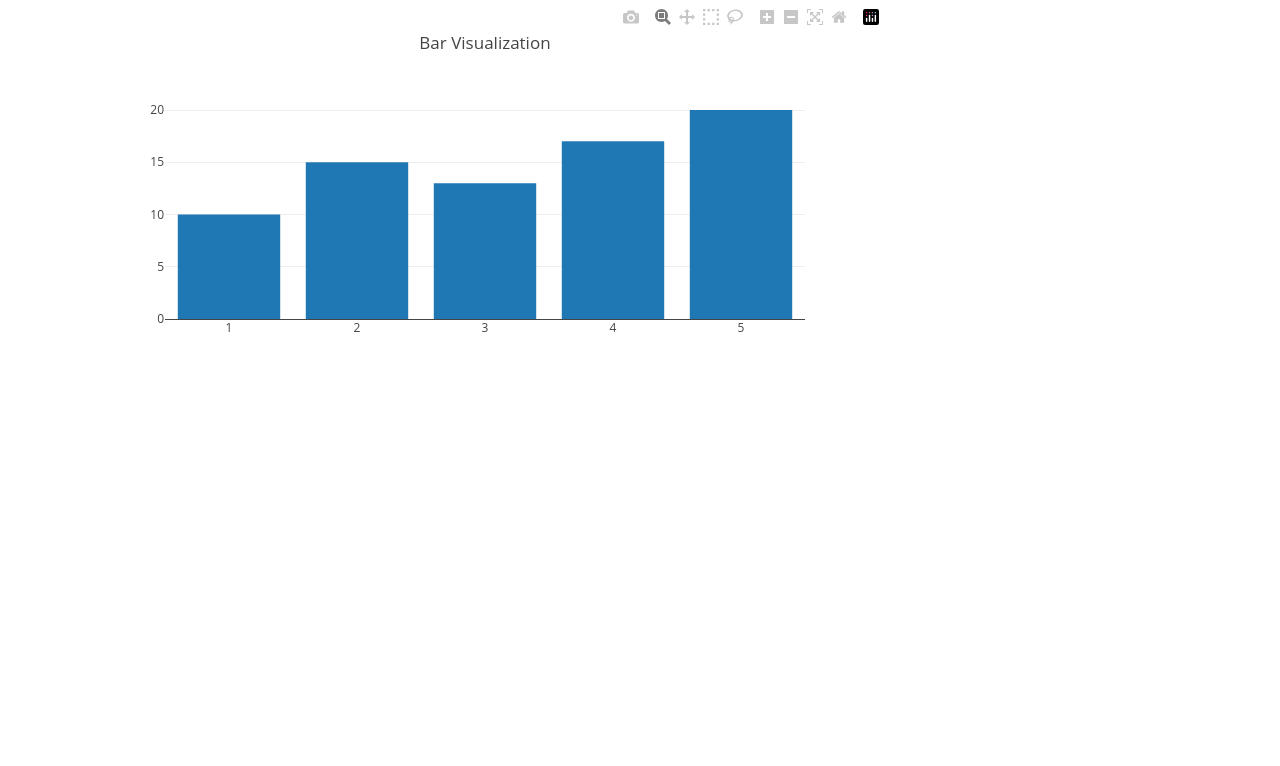
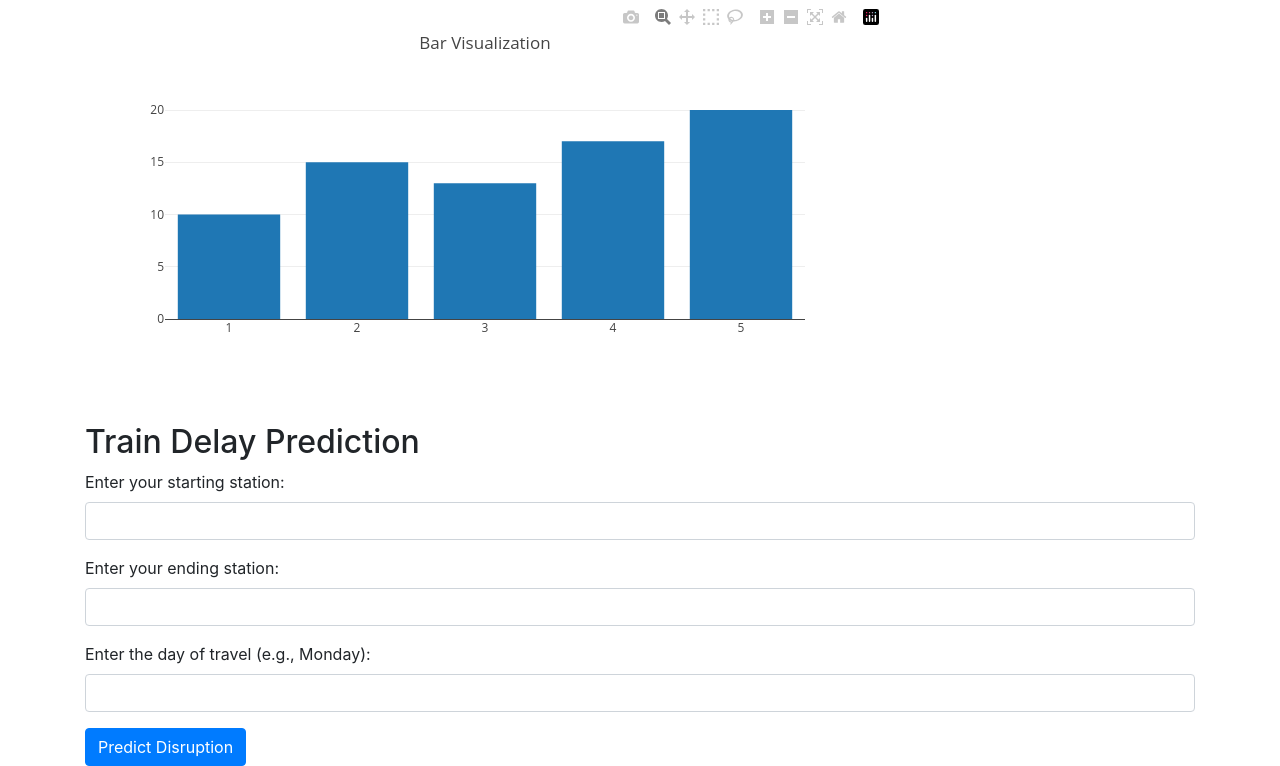
Before and after one commit to AKSKMY/ML_PROJECT, a Flask app: page /user in a window 1280 px wide. Shown: the part 127-893 px from the top of the page. Before the commit the page ends 459 px from the top, so only its background shows below. Run offline with Flask 3, Linux system fonts and the light colour scheme; the visitor is signed in with stand-in values (Sample User, id 1); some libraries are stand-ins or nearby versions.

Commit message:
Added Naive_Bayes to Flask App
WIP adding Graphical representation

```diff
--- a/FLASKAPP/app.py
+++ b/FLASKAPP/app.py
@@ -1,6 +1,12 @@
 from flask import Flask, render_template, request, redirect, url_for, flash, session, jsonify
 import sys
 import os
+import subprocess
+import pickle
+import numpy as np
+import pandas as pd
+from sklearn.model_selection import train_test_split
+from sklearn.metrics import accuracy_score
 
 # Add parent directory to path for imports
 parent_dir = os.path.dirname(os.path.dirname(os.path.abspath(__file__)))
@@ -8,7 +14,6 @@ sys.path.append(parent_dir)
 
 try:
     from Algorithms.ml_models import TrainPredictor
-    # Initialize the predictor
     train_predictor = TrainPredictor()
     predictor_initialized = True
 except Exception as e:
@@ -17,6 +22,21 @@ except Exception as e:
 
 app = Flask(__name__, template_folder='../templates', static_folder='../static')
 app.secret_key = 'train_delay_prediction_key'
+
+# Path to Naive Bayes Model
+BASE_DIR = os.path.dirname(os.path.dirname(os.path.abspath(__file__)))  # ML_PROJECT directory
+MODEL_PATH = os.path.join(BASE_DIR, "Algorithms", "naive_bayes.pkl")
+
+# Load Naive Bayes Model
+try:
+    with open(MODEL_PATH, 'rb') as model_file:
+        naive_bayes_model = pickle.load(model_file)
+    model_loaded = True
+    print(f"Naive Bayes model loaded successfully from: {MODEL_PATH}")
+except Exception as e:
+    print(f"Error loading Naive Bayes model: {e}")
+    naive_bayes_model = None
+    model_loaded = False
 
 # Default model and graph selections
 current_model = "Random Forest"
@@ -34,10 +54,7 @@ def home():
         flash('Error: Prediction model could not be loaded. Please check dependencies.', 'danger')
 
     if 'user_id' in session:
-        if session.get('role') == 'admin':
-            return redirect(url_for('admin_panel'))
-        else:
-            return redirect(url_for('user_dashboard'))
+        return redirect(url_for('user_dashboard') if session.get('role') == 'user' else url_for('admin_panel'))
     return redirect(url_for('login'))
 
 @app.route('/login', methods=['GET', 'POST'])
@@ -45,17 +62,11 @@ def login():
     if request.method == 'POST':
         username = request.form.get('username')
         password = request.form.get('password')
-        role = request.form.get('role')
 
         if username in users and users[username]['password'] == password:
             session['user_id'] = username
             session['role'] = users[username]['role']
-
-            # Redirect based on role
-            if session['role'] == 'admin':
-                return redirect(url_for('admin_panel'))
-            else:
-                return redirect(url_for('user_dashboard'))
+            return redirect(url_for('user_dashboard') if session['role'] == 'user' else url_for('admin_panel'))
         else:
             flash('Invalid credentials', 'danger')
 
@@ -64,48 +75,26 @@ def login():
 @app.route('/admin')
 def admin_panel():
     if 'user_id' in session and session.get('role') == 'admin':
-        if not predictor_initialized:
-            flash('Warning: Model predictor not initialized. Prediction functionality will be limited.', 'warning')
-        return render_template('admin.html',
-                              available_models=train_predictor.available_models if predictor_initialized else [])
+        return render_template('admin.html', available_models=train_predictor.available_models if predictor_initialized else [])
     return redirect(url_for('login'))
 
 @app.route('/user')
 def user_dashboard():
-    if 'user_id' in session:
-        if not predictor_initialized:
-            flash('Warning: Model predictor not initialized. Prediction functionality will be limited.', 'warning')
-        return render_template('user.html')
-    return redirect(url_for('login'))
+    if 'user_id' not in session:
+        return redirect(url_for('login'))
+    return render_template('user.html')
 
 @app.route('/update_model', methods=['POST'])
 def update_model():
     global current_model
     if 'user_id' in session and session.get('role') == 'admin':
-        if not predictor_initialized:
-            flash('Error: Cannot change model, predictor not initialized.', 'danger')
-            return redirect(url_for('admin_panel'))
-
         new_model = request.form.get('model')
-
-        # Validate model selection against available models
         if new_model in train_predictor.available_models:
             current_model = new_model
-
-            # Get absolute path to Algorithms directory
-            algorithms_dir = os.path.join(parent_dir, "Algorithms")
-
-            # Save the selected model to a file for the ML predictor
-            with open(os.path.join(algorithms_dir, "selected_model.txt"), "w") as file:
-                file.write(current_model)
-
-            # Reload the model in the predictor
             train_predictor.load_selected_model()
-
             flash(f'Model changed to {current_model}', 'success')
         else:
-            flash(f'Invalid model selection. Available models: {", ".join(train_predictor.available_models)}', 'danger')
-
+            flash(f'Invalid model selection.', 'danger')
     return redirect(url_for('admin_panel'))
 
 @app.route('/update_graph', methods=['POST'])
@@ -113,77 +102,96 @@ def update_graph():
     global current_graph
     if 'user_id' in session and session.get('role') == 'admin':
         new_graph = request.form.get('graph')
-
-        # Validate graph selection
-        valid_graphs = ["bar", "line", "scatter"]
-        if new_graph in valid_graphs:
+        if new_graph in ["bar", "line", "scatter"]:
             current_graph = new_graph
             flash(f'Graph changed to {current_graph}', 'success')
         else:
             flash('Invalid graph selection', 'danger')
-
     return redirect(url_for('admin_panel'))
 
 @app.route('/get_selected_model')
 def get_selected_model():
-    if predictor_initialized:
-        return jsonify({"selected": current_model,
-                        "available": train_predictor.available_models})
-    return jsonify({"selected": "None", "available": []})
+    return jsonify({"selected": current_model, "available": train_predictor.available_models if predictor_initialized else []})
 
 @app.route('/get_selected_graph')
 def get_selected_graph():
     return jsonify({"selected": current_graph})
 
-@app.route('/predict', methods=['POST'])
-def predict():
+@app.route('/model_predict', methods=['POST'])
+def model_predict():
     if not predictor_initialized:
-        return jsonify({
-            "error": "Prediction service not available. Please check model dependencies."
-        }), 503
+        return jsonify({"error": "Prediction service unavailable"}), 503
 
-    # Get prediction parameters from form
     alert = request.form.get('alert', '')
     try:
         feature1 = float(request.form.get('feature1', 0))
         feature2 = float(request.form.get('feature2', 0))
     except ValueError:
-        feature1, feature2 = 0, 0
+        return jsonify({"error": "Invalid input"}), 400
 
     try:
-        # Make prediction using the loaded model
         delay, severity = train_predictor.predict(alert, feature1, feature2)
+        return jsonify({"delay": float(delay), "severity": severity, "model_used": current_model})
+    except Exception as e:
+        return jsonify({"error": f"Prediction failed: {str(e)}"}), 500
 
-        # Return prediction result
-        return jsonify({
-            "delay": float(delay),
-            "severity": severity,
-            "model_used": current_model
-        })
+@app.route('/naivebayes_predict', methods=['POST'])
+def naivebayes_predict():
+    if 'user_id' not in session:
+        return jsonify({"error": "Unauthorized"}), 403
+
+    start_station = request.form.get('start_station')
+    end_station = request.form.get('end_station')
+    travel_day = request.form.get('travel_day')
+
+    if not all([start_station, end_station, travel_day]):
+        return jsonify({"error": "All fields are required."}), 400
+
+    if not model_loaded:
+        return jsonify({"error": "Model is not available. Please check the server logs."}), 500
+
+    # Format input exactly like naivebayes.py
+    input_text = f"{start_station} {end_station} {travel_day}"
+
+    try:
+        # Ensure input is transformed using the model's pipeline
+        prediction_prob = naive_bayes_model.predict_proba([input_text])[0][1] * 100  # Get probability of disruption
+
+        # === Compute Accuracy on Test Data ===
+        dataset_path = os.path.join(BASE_DIR, "NaiveBayes", "Dataset_Latest.xlsx")
+        df = pd.read_excel(dataset_path, engine='openpyxl')
+
+        # Extract necessary columns
+        stations_col = df.columns[8]
+        day_col = df.columns[9]
+
+        # Preprocessing
+        df['stations'] = df[stations_col].apply(lambda x: ' '.join(str(x).split('\n')))
+        df['day'] = df[day_col]
+        df['features'] = df['stations'] + ' ' + df['day']
+
+        # Split data into training and test sets
+        _, X_test, _, y_test = train_test_split(df['features'], df['day'], test_size=0.2, random_state=42)
+
+        # Make predictions
+        y_pred = naive_bayes_model.predict(X_test)
+
+        # Compute accuracy
+        accuracy = accuracy_score(y_test, y_pred) * 100
+
     except Exception as e:
-        return jsonify({
-            "error": f"Prediction failed: {str(e)}"
-        }), 500
+        return jsonify({"error": f"Prediction failed: {str(e)}"}), 500
+
+    return jsonify({
+        "prediction": f"Disruption Probability: {prediction_prob:.2f}%",
+        "accuracy": f"Model Accuracy: {accuracy:.2f}%"
+    })
+
 
 @app.route('/logout', methods=['POST'])
 def logout():
     session.clear()
     return redirect(url_for('login'))
 
-@app.route('/model_status')
-def model_status():
-    """Return status of all available models"""
-    if predictor_initialized:
-        return jsonify({
-            "status": "ok",
-            "available_models": train_predictor.available_models,
-            "selected_model": train_predictor.selected_model
-        })
-    else:
-        return jsonify({
-            "status": "error",
-            "message": "Model predictor not initialized"
-        }), 503
-
 if __name__ == '__main__':
     app.run(debug=True)
--- a/NaiveBayes/naivebayes.py
+++ b/NaiveBayes/naivebayes.py
@@ -8,7 +8,7 @@ from sklearn.pipeline import make_pipeline
 from sklearn.metrics import accuracy_score
 
 # Load Dataset
-file_path = 'Dataset_Latest.xlsx'
+file_path = "./NaiveBayes/Dataset_Latest.xlsx"
 df = pd.read_excel(file_path, engine='openpyxl')
 
 # Extract necessary columns
--- a/templates/user.html
+++ b/templates/user.html
@@ -3,17 +3,10 @@
 <head>
     <meta charset="UTF-8">
     <meta name="viewport" content="width=device-width, initial-scale=1.0">
-    <title>User Dashboard | Visualization</title>
+    <title>User Dashboard | Train Delay Prediction</title>
     <script src="https://cdn.plot.ly/plotly-latest.min.js"></script>
     <script src="https://code.jquery.com/jquery-3.6.0.min.js"></script>
     <link href="https://stackpath.bootstrapcdn.com/bootstrap/4.5.2/css/bootstrap.min.css" rel="stylesheet">
-    <style>
-        /* Ensure the graph container has a defined height */
-        #visualization {
-            width: 100%;
-            height: 400px;
-        }
-    </style>
 </head>
 <body>
     <nav class="navbar navbar-dark bg-dark">
@@ -23,6 +16,7 @@
         </form>
     </nav>
 
+    <!-- Visualization Section -->
     <div class="container mt-4">
         <h2>Current Visualization</h2>
         <div id="visualization">
@@ -30,46 +24,91 @@
         </div>
     </div>
 
+    <!-- Train Delay Prediction Form -->
+    <div class="container mt-4">
+        <h2>Train Delay Prediction</h2>
+        <form id="predictionForm">
+            <div class="form-group">
+                <label for="start_station">Enter your starting station:</label>
+                <input type="text" class="form-control" id="start_station" name="start_station" required>
+            </div>
+            <div class="form-group">
+                <label for="end_station">Enter your ending station:</label>
+                <input type="text" class="form-control" id="end_station" name="end_station" required>
+            </div>
+            <div class="form-group">
+                <label for="travel_day">Enter the day of travel (e.g., Monday):</label>
+                <input type="text" class="form-control" id="travel_day" name="travel_day" required>
+            </div>
+            <button type="submit" class="btn btn-primary">Predict Disruption</button>
+        </form>
+
+        <div id="result-container" class="mt-4" style="display: none;">
+            <div class="alert alert-info" id="predictionResult"></div>
+        </div>
+    </div>
+
     <script>
-        $(document).ready(function(){
+        $(document).ready(function() {
             // Fetch selected graph type from Flask
-            $.get("/get_selected_graph", function(data){
+            $.get("/get_selected_graph", function(data) {
                 let graphType = data.selected;
-
-                // Debugging: Log the graph type to console
                 console.log("Selected Graph Type:", graphType);
 
-                // Ensure graphType is valid
                 let validTypes = ["bar", "line", "scatter"];
                 if (!validTypes.includes(graphType)) {
                     graphType = "bar";  // Default to bar chart if invalid
                 }
 
-                // Sample data for visualization
                 let trace = {
                     x: [1, 2, 3, 4, 5],
                     y: [10, 15, 13, 17, 20],
-                    mode: graphType === "scatter" ? "markers" : "lines",  // Handle scatter mode correctly
+                    mode: graphType === "scatter" ? "markers" : "lines",
                     type: graphType
                 };
 
                 let layout = {
                     title: graphType.charAt(0).toUpperCase() + graphType.slice(1) + " Visualization",
-                    width: 800,  // Ensures graph does not shrink too much
+                    width: 800,
                     height: 400
                 };
 
-                // Render the graph using Plotly
                 Plotly.newPlot("visualization", [trace], layout);
-
-                // Remove "Loading graph..." text after loading the graph
                 $("#loading-text").remove();
-            })
-            .fail(function(){
+            }).fail(function() {
                 console.error("Failed to fetch graph type.");
                 $("#visualization").html("<p>Error loading graph. Please try again.</p>");
             });
+
+            // Form Submission for Prediction
+        $("#predictionForm").submit(function(event){
+            event.preventDefault();
+
+            let formData = {
+                start_station: $("#start_station").val(),
+                end_station: $("#end_station").val(),
+                travel_day: $("#travel_day").val()
+            };
+
+            $.ajax({
+                type: "POST",
+                url: "/naivebayes_predict",
+                data: formData,
+                dataType: "json",
+                success: function(response) {
+                    $("#result-container").show();
+                    $("#predictionResult").removeClass("alert-danger").addClass("alert-info");
+                    $("#predictionResult").text(response.prediction);
+                },
+                error: function(xhr) {
+                    let errorMessage = xhr.responseJSON ? xhr.responseJSON.error : "An error occurred.";
+                    $("#result-container").show();
+                    $("#predictionResult").removeClass("alert-info").addClass("alert-danger");
+                    $("#predictionResult").text(errorMessage);
+                }
+            });
         });
+    });
     </script>
 </body>
 </html>
```
Also changed, not shown: NaiveBayes/naivebayes_pkl_gen.py (added, +48 -0 lines), 2 other files.
